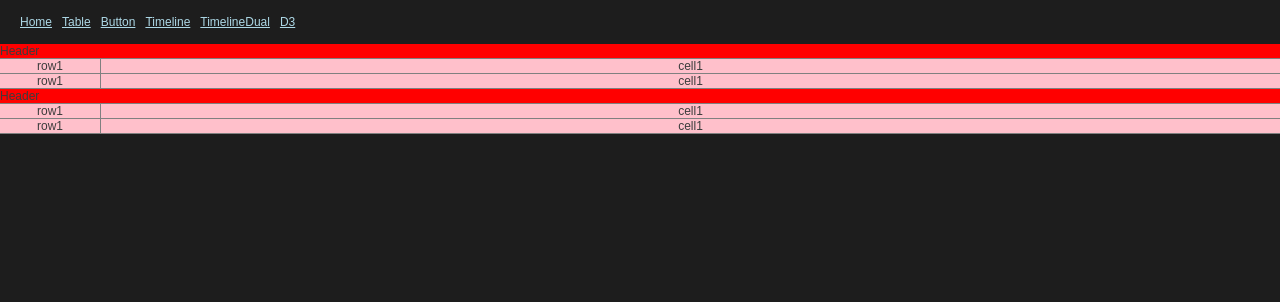
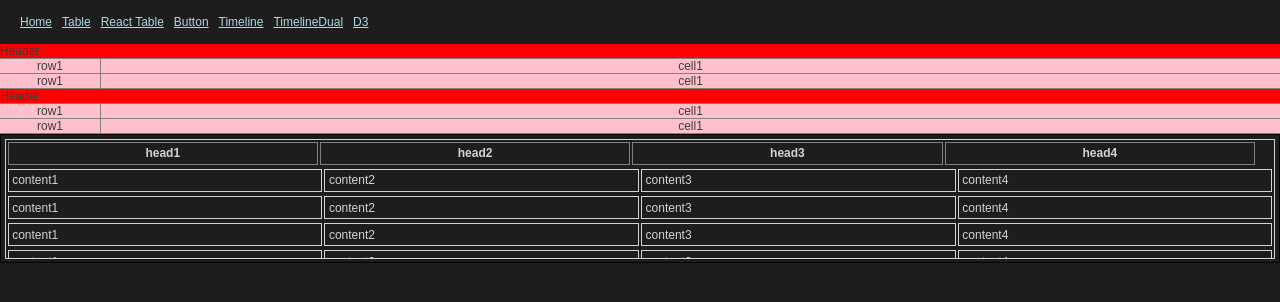
Before and after one commit to jenglamlow/react-stuff, a React (Create React App) app: page /react-stuff/table in a window 1280 px wide. Shown: the top 302 px of the page. Built offline with nearby package versions, Linux system fonts and the light colour scheme.

Commit message:
Added react-table

```diff
--- a/package.json
+++ b/package.json
@@ -13,6 +13,7 @@
     "react-input-range": "^1.3.0",
     "react-router-dom": "^4.2.2",
     "react-scripts": "1.1.4",
+    "react-table": "^6.8.2",
     "styled-components": "^3.2.5"
   },
   "scripts": {
--- a/src/components/Header/Header.js
+++ b/src/components/Header/Header.js
@@ -9,6 +9,7 @@ const HeaderComponent = ({className})  => (
   <header className={className}>
     <Link to='/'>Home</Link>
     <Link to='/table'>Table</Link>
+    <Link to='/react-table'>React Table</Link>
     <Link to='/button'>Button</Link>
     <Link to='/timeline'>Timeline</Link>
     <Link to='/timelinedual'>TimelineDual</Link>
--- a/src/components/Main.js
+++ b/src/components/Main.js
@@ -6,6 +6,7 @@ import Button from './Button';
 import Home from './Home';
 import Timeline from './Timeline';
 import TimelineDual from './TimelineDual';
+import ReactTableExample from './ReactTableExample';
 import D3 from './DDD';
 
 const Main = () => (
@@ -13,6 +14,7 @@ const Main = () => (
     <Switch>
       <Route exact path='/' component={Home}/>
       <Route path='/table' component={Table}/>
+      <Route path='/react-table' component={ReactTableExample}/>
       <Route path='/button' component={Button}/>
       <Route path='/timeline' component={Timeline}/>
       <Route path='/timelinedual' component={TimelineDual}/>
--- /dev/null
+++ b/src/components/ReactTableExample.js
@@ -0,0 +1,59 @@
+import React, { Component } from 'react';
+import styled from 'styled-components';
+import ReactTable from 'react-table';
+
+import 'react-table/react-table.css';
+import './react-table.css';
+
+
+class ReactTableExample extends Component {
+  render() {
+    const data = [{
+      name: 'Tanner Linsley',
+      age: 26,
+      friend: {
+        name: 'Jason Maurer',
+        age: 23,
+      }
+    }, {
+      name: 'Tanner Linsley',
+      age: 26,
+      friend: {
+        name: 'Jason Maurer',
+        age: 23,
+      }
+    }];
+
+    const columns = [{
+      Header: 'Name',
+      accessor: 'name' // String-based value accessors!
+    }, {
+      Header: 'Age',
+      accessor: 'age',
+      Cell: props => <span className='number'>{props.value}</span> // Custom cell components!
+    }, {
+      id: 'friendName', // Required because our accessor is not a string
+      Header: 'Friend Name',
+      accessor: d => d.friend.name // Custom value accessors!
+    }, {
+      Header: props => <span>Friend Age</span>, // Custom header components!
+      accessor: 'friend.age'
+    }];
+
+    return (
+      <div>
+        <ReactTable
+          showPagination={false}
+          data={data}
+          columns={columns}
+          className="-highlight"
+          style={{
+            color: "lightgrey"
+          }}
+        />
+      </div>
+    );
+  }
+}
+
+export default ReactTableExample;
--- /dev/null
+++ b/src/components/Table/Table.css
@@ -0,0 +1,48 @@
+.table-container {
+    height: 10em;
+}
+table {
+    display: flex;
+    flex-flow: column;
+    height: 100%;
+    width: 100%;
+}
+table thead {
+    /* head takes the height it requires,
+    and it's not scaled when table is resized */
+    flex: 0 0 auto;
+    width: calc(100% - 1.45em);
+    display: table;
+    table-layout: fixed;
+}
+table tbody {
+    /* body takes all the remaining available space */
+    flex: 1 1 auto;
+    display: block;
+    overflow-y: scroll;
+}
+table tbody tr {
+    width: 100%;
+}
+
+table tbody tr {
+    display: table;
+    width: 100%;
+    table-layout: fixed;
+}
+/* decorations */
+.table-container {
+    border: 1px solid black;
+    padding: 0.3em;
+}
+table {
+    border: 1px solid lightgrey;
+}
+table td, table th {
+    padding: 0.3em;
+    border: 1px solid lightgrey;
+    color: lightgrey;
+}
+table th {
+    border: 1px solid grey;
+}
--- a/src/components/Table/Table.js
+++ b/src/components/Table/Table.js
@@ -5,7 +5,7 @@ import React, { Component } from 'react';
 import RowData from './DataRow';
 import RowHeader from './HeaderRow';
 
-
+import './Table.css';
 class Table extends Component {
   render() {
     return (
@@ -16,6 +16,56 @@ class Table extends Component {
         <RowHeader/>
         <RowData/>
         <RowData/>
+        <div class="table-container">
+          <table>
+              <thead>
+                  <tr>
+                      <th>head1</th>
+                      <th>head2</th>
+                      <th>head3</th>
+                      <th>head4</th>
+                  </tr>
+              </thead>
+              <tbody>
+                  <tr>
+                      <td>content1</td>
+                      <td>content2</td>
+                      <td>content3</td>
+                      <td>content4</td>
+                  </tr>
+                  <tr>
+                      <td>content1</td>
+                      <td>content2</td>
+                      <td>content3</td>
+                      <td>content4</td>
+                  </tr>
+                  <tr>
+                      <td>content1</td>
+                      <td>content2</td>
+                      <td>content3</td>
+                      <td>content4</td>
+                  </tr>
+                  <tr>
+                      <td>content1</td>
+                      <td>content2</td>
+                      <td>content3</td>
+                      <td>content4</td>
+                  </tr>
+                  <tr>
+                      <td>content1</td>
+                      <td>content2</td>
+                      <td>content3</td>
+                      <td>content4</td>
+                  </tr>
+                  <tr>
+                      <td>content1</td>
+                      <td>content2</td>
+                      <td>content3</td>
+                      <td>content4</td>
+                  </tr>
+              </tbody>
+          </table>
+        </div>
       </div>
     );
   }
--- /dev/null
+++ b/src/components/react-table.css
@@ -0,0 +1,3 @@
+.ReactTable .rt-tr:hover .rt-td {
+	background: yellow
+}
```
Also changed, not shown: 1 other file (tests, documents, lock files or other folders).
